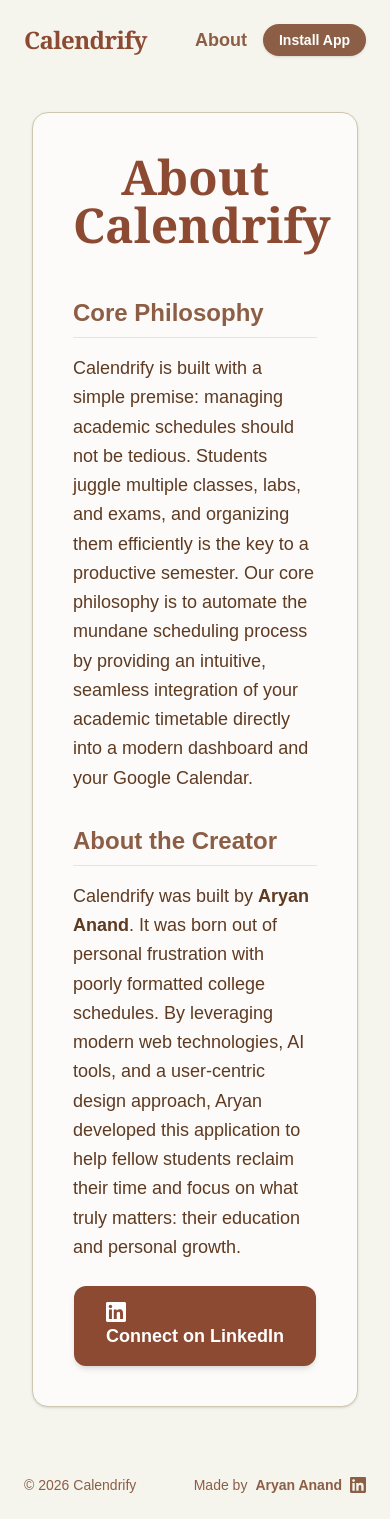
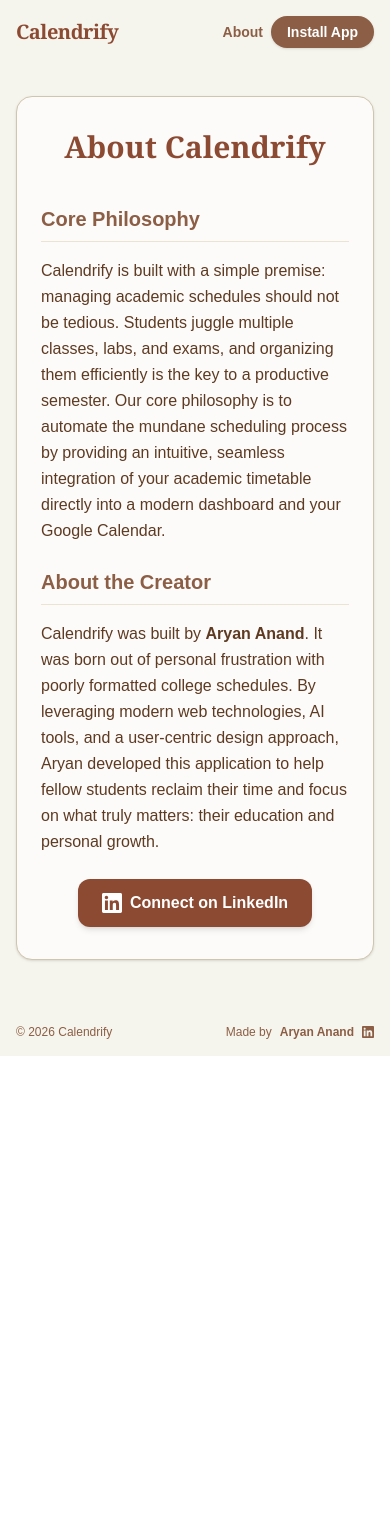
Before and after one commit to ar586/Calendrify, a Next.js app in the folder frontend/: page /about in a window 390 px wide. After the commit the page ends 1056 px from the top, so only its background shows below. Built offline with nearby package versions, Linux system fonts and the light colour scheme.

Commit message:
feat: make all pages fully responsive for mobile/tablet/desktop

```diff
--- a/frontend/src/app/about/page.tsx
+++ b/frontend/src/app/about/page.tsx
@@ -1,29 +1,28 @@
 import Link from 'next/link';
-import Image from 'next/image';
 import InstallPWAButton from '../../components/InstallPWAButton';
 
 export default function AboutPage() {
     return (
-        <main className="relative flex min-h-screen flex-col items-center justify-center p-8 bg-[#F6F5ED] text-[#5E3A21]">
+        <main className="relative flex min-h-screen flex-col items-center justify-center p-4 sm:p-8 bg-[#F6F5ED] text-[#5E3A21]">
             {/* Header */}
-            <div className="absolute top-0 left-0 w-full p-6 md:px-8 flex justify-between items-center z-50">
-                <div className="text-2xl font-bold font-serif text-[#8C4A32] tracking-tight">
+            <div className="absolute top-0 left-0 w-full px-4 py-4 sm:p-6 md:px-8 flex justify-between items-center z-50">
+                <div className="text-xl sm:text-2xl font-bold font-serif text-[#8C4A32] tracking-tight">
                     <a href="/">Calendrify</a>
                 </div>
-                <div className="flex items-center gap-4">
-                    <a href="/about" className="font-semibold text-[#8C5E45] hover:text-[#6E3A27] transition-colors text-lg">About</a>
+                <div className="flex items-center gap-2 sm:gap-4">
+                    <a href="/about" className="font-semibold text-[#8C5E45] hover:text-[#6E3A27] transition-colors text-sm sm:text-lg">About</a>
                     <InstallPWAButton />
                 </div>
             </div>
 
-            <div className="max-w-3xl w-full bg-[#FCFBFA] p-10 md:p-12 rounded-2xl shadow-sm border border-[#D0C5AE] flex flex-col gap-8 z-10 my-20">
+            <div className="max-w-3xl w-full bg-[#FCFBFA] px-6 py-8 sm:p-10 md:p-12 rounded-2xl shadow-sm border border-[#D0C5AE] flex flex-col gap-6 sm:gap-8 z-10 my-20 mx-4">
                 <div className="text-center">
-                    <h1 className="text-5xl font-serif font-bold text-[#8C4A32] mb-4">About Calendrify</h1>
+                    <h1 className="text-3xl sm:text-4xl md:text-5xl font-serif font-bold text-[#8C4A32] mb-4">About Calendrify</h1>
                 </div>
 
                 <section>
-                    <h2 className="text-2xl font-bold text-[#8C5E45] mb-4 border-b border-[#EAE4D3] pb-2">Core Philosophy</h2>
-                    <p className="leading-relaxed text-lg text-[#5E3A21]">
+                    <h2 className="text-xl sm:text-2xl font-bold text-[#8C5E45] mb-4 border-b border-[#EAE4D3] pb-2">Core Philosophy</h2>
+                    <p className="leading-relaxed text-base sm:text-lg text-[#5E3A21]">
                         Calendrify is built with a simple premise: managing academic schedules should not be tedious.
                         Students juggle multiple classes, labs, and exams, and organizing them efficiently is the key to
                         a productive semester. Our core philosophy is to automate the mundane scheduling process
@@ -32,8 +31,8 @@ export default function AboutPage() {
                 </section>
 
                 <section>
-                    <h2 className="text-2xl font-bold text-[#8C5E45] mb-4 border-b border-[#EAE4D3] pb-2">About the Creator</h2>
-                    <p className="leading-relaxed text-lg text-[#5E3A21] mb-6">
+                    <h2 className="text-xl sm:text-2xl font-bold text-[#8C5E45] mb-4 border-b border-[#EAE4D3] pb-2">About the Creator</h2>
+                    <p className="leading-relaxed text-base sm:text-lg text-[#5E3A21] mb-6">
                         Calendrify was built by <strong>Aryan Anand</strong>. It was born out of personal frustration with poorly formatted college schedules.
                         By leveraging modern web technologies, AI tools, and a user-centric design approach, Aryan developed this application to help
                         fellow students reclaim their time and focus on what truly matters: their education and personal growth.
@@ -43,7 +42,7 @@ export default function AboutPage() {
                             href="https://www.linkedin.com/in/aryan-anand-4aba06309/"
                             target="_blank"
                             rel="noopener noreferrer"
-                            className="inline-block py-4 px-8 bg-[#8C4A32] text-white rounded-xl shadow-md hover:bg-[#6E3A27] transition-all font-bold text-lg hover:-translate-y-1 flex items-center gap-2"
+                            className="inline-flex items-center gap-2 py-3 px-6 sm:py-4 sm:px-8 bg-[#8C4A32] text-white rounded-xl shadow-md hover:bg-[#6E3A27] transition-all font-bold text-base sm:text-lg hover:-translate-y-1"
                         >
                             <svg className="w-5 h-5" fill="currentColor" viewBox="0 0 24 24" aria-hidden="true">
                                 <path d="M20.447 20.452h-3.554v-5.569c0-1.328-.027-3.037-1.852-3.037-1.853 0-2.136 1.445-2.136 2.939v5.667H9.351V9h3.414v1.561h.046c.477-.9 1.637-1.85 3.37-1.85 3.601 0 4.267 2.37 4.267 5.455v6.286zM5.337 7.433c-1.144 0-2.063-.926-2.063-2.065 0-1.138.92-2.063 2.063-2.063 1.14 0 2.064.925 2.064 2.063 0 1.139-.925 2.065-2.064 2.065zm1.782 13.019H3.555V9h3.564v11.452zM22.225 0H1.771C.792 0 0 .774 0 1.729v20.542C0 23.227.792 24 1.771 24h20.451C23.2 24 24 23.227 24 22.271V1.729C24 .774 23.2 0 22.222 0h.003z" />
@@ -55,12 +54,12 @@ export default function AboutPage() {
             </div>
 
             {/* Footer */}
-            <div className="absolute bottom-0 left-0 w-full p-6 md:px-8 flex justify-between items-center text-sm text-[#8C5E45] z-50">
+            <div className="absolute bottom-0 left-0 w-full px-4 py-4 sm:p-6 md:px-8 flex justify-between items-center text-xs sm:text-sm text-[#8C5E45] z-50">
                 <div className="font-medium">&copy; {new Date().getFullYear()} Calendrify</div>
                 <div className="font-medium flex items-center gap-2">
                     Made by <a href="https://www.linkedin.com/in/aryan-anand-4aba06309/" target="_blank" rel="noopener noreferrer" className="font-bold hover:text-[#8C4A32] flex items-center gap-1">
                         Aryan Anand
-                        <svg className="w-4 h-4 ml-1" fill="currentColor" viewBox="0 0 24 24" aria-hidden="true">
+                        <svg className="w-3 h-3 sm:w-4 sm:h-4 ml-1" fill="currentColor" viewBox="0 0 24 24" aria-hidden="true">
                             <path d="M20.447 20.452h-3.554v-5.569c0-1.328-.027-3.037-1.852-3.037-1.853 0-2.136 1.445-2.136 2.939v5.667H9.351V9h3.414v1.561h.046c.477-.9 1.637-1.85 3.37-1.85 3.601 0 4.267 2.37 4.267 5.455v6.286zM5.337 7.433c-1.144 0-2.063-.926-2.063-2.065 0-1.138.92-2.063 2.063-2.063 1.14 0 2.064.925 2.064 2.063 0 1.139-.925 2.065-2.064 2.065zm1.782 13.019H3.555V9h3.564v11.452zM22.225 0H1.771C.792 0 0 .774 0 1.729v20.542C0 23.227.792 24 1.771 24h20.451C23.2 24 24 23.227 24 22.271V1.729C24 .774 23.2 0 22.222 0h.003z" />
                         </svg>
                     </a>
--- a/frontend/src/app/dashboard/page.tsx
+++ b/frontend/src/app/dashboard/page.tsx
@@ -243,36 +243,36 @@ export default function Dashboard() {
     if (!user) return <div className="flex h-screen items-center justify-center bg-[#F6F5ED]"><div className="w-10 h-10 border-4 border-[#82442A] border-t-transparent rounded-full animate-spin"></div></div>;
 
     return (
-        <main className="min-h-screen bg-[#F6F5ED] pt-28 pb-24 px-4 relative font-sans text-[#3B2516]">
+        <main className="min-h-screen bg-[#F6F5ED] pt-20 sm:pt-28 pb-20 sm:pb-24 px-3 sm:px-4 relative font-sans text-[#3B2516]">
             {/* Header */}
-            <div className="absolute top-0 left-0 w-full p-6 md:px-8 flex justify-between items-center z-50">
-                <div className="text-2xl font-bold font-serif text-[#8C4A32] tracking-tight">
+            <div className="absolute top-0 left-0 w-full px-4 py-3 sm:p-6 md:px-8 flex justify-between items-center z-50">
+                <div className="text-xl sm:text-2xl font-bold font-serif text-[#8C4A32] tracking-tight">
                     <a href="/">Calendrify</a>
                 </div>
-                <div className="flex items-center gap-4">
-                    <button onClick={() => { localStorage.removeItem('calendrify_token'); router.push('/'); }} className="font-semibold text-[#8C5E45] hover:text-[#6E3A27] transition-colors text-lg">Log Out</button>
-                    <a href="/about" className="font-semibold text-[#8C5E45] hover:text-[#6E3A27] transition-colors text-lg">About</a>
+                <div className="flex items-center gap-2 sm:gap-4">
+                    <button onClick={() => { localStorage.removeItem('calendrify_token'); router.push('/'); }} className="font-semibold text-[#8C5E45] hover:text-[#6E3A27] transition-colors text-sm sm:text-lg">Log Out</button>
+                    <a href="/about" className="font-semibold text-[#8C5E45] hover:text-[#6E3A27] transition-colors text-sm sm:text-lg">About</a>
                     <InstallPWAButton />
                 </div>
             </div>
 
-            <div className="max-w-4xl mx-auto bg-[#FBFBFA] p-8 rounded-2xl shadow-sm border border-[#E0D8C3] z-10 relative">
-                <h1 className="text-4xl font-serif font-bold mb-8 text-[#5A2C1A] tracking-tight">Welcome, {user.name || user.email}</h1>
+            <div className="max-w-4xl mx-auto bg-[#FBFBFA] p-4 sm:p-8 rounded-2xl shadow-sm border border-[#E0D8C3] z-10 relative">
+                <h1 className="text-2xl sm:text-4xl font-serif font-bold mb-4 sm:mb-8 text-[#5A2C1A] tracking-tight">Welcome, {user.name || user.email}</h1>
 
-                <div className="bg-[#EAE4D3] border border-[#D0C5AE] p-8 rounded-2xl relative overflow-hidden">
-                    <div className="flex justify-between items-start z-10 relative">
+                <div className="bg-[#EAE4D3] border border-[#D0C5AE] p-4 sm:p-8 rounded-2xl relative overflow-hidden">
+                    <div className="flex justify-between items-start z-10 relative gap-3">
                         <div>
-                            <h2 className="text-2xl font-serif font-bold text-[#5A2C1A] mb-2">Student Profile</h2>
-                            <p className="text-[#6D493B] mb-6">Set up your academic details to see your synced college calendar events.</p>
+                            <h2 className="text-xl sm:text-2xl font-serif font-bold text-[#5A2C1A] mb-1 sm:mb-2">Student Profile</h2>
+                            <p className="text-[#6D493B] mb-3 sm:mb-6 text-sm sm:text-base">Set up your academic details to see your synced college calendar events.</p>
                         </div>
                         <button
                             onClick={() => setIsEditing(true)}
-                            className="px-5 py-2.5 bg-[#8C4A32] text-white font-medium rounded-xl shadow-sm hover:bg-[#6E3A27] transition active:scale-95">
+                            className="flex-shrink-0 px-3 py-2 sm:px-5 sm:py-2.5 bg-[#8C4A32] text-white font-medium rounded-xl shadow-sm hover:bg-[#6E3A27] transition active:scale-95 text-sm sm:text-base">
                             Edit Profile
                         </button>
                     </div>
 
-                    <div className="grid grid-cols-2 md:grid-cols-4 gap-6 z-10 relative">
+                    <div className="grid grid-cols-2 md:grid-cols-4 gap-3 sm:gap-6 z-10 relative">
                         <div className="bg-[#FCFBFA]/60 p-4 rounded-xl">
                             <label className="block text-xs font-semibold text-[#5E3A21] uppercase tracking-wider">Degree</label>
                             <p className="mt-1 text-[#5E3A21] font-medium">{user.profile?.degree || 'Not set'}</p>
@@ -293,17 +293,17 @@ export default function Dashboard() {
                 </div>
 
                 <div className="mt-10 pt-10 border-t border-[#EAE4D3]">
-                    <div className="flex items-center justify-between mb-6">
-                        <h2 className="text-2xl font-serif font-bold text-[#5E3A21]">Event Synchronization</h2>
-                        <div className="flex bg-[#EAE4D3] rounded-xl p-1">
+                    <div className="flex flex-col sm:flex-row sm:items-center justify-between mb-4 sm:mb-6 gap-3">
+                        <h2 className="text-xl sm:text-2xl font-serif font-bold text-[#5E3A21]">Event Synchronization</h2>
+                        <div className="flex bg-[#EAE4D3] rounded-xl p-1 self-start sm:self-auto">
                             <button
                                 onClick={() => setSyncMode('web')}
-                                className={`px-4 py-2 rounded-lg text-sm font-semibold transition ${syncMode === 'web' ? 'bg-[#FCFBFA] shadow text-[#8C4A32]' : 'text-[#8C5E45] hover:text-[#5E3A21]'}`}
-                            > Web Calendar</button>
+                                className={`px-3 sm:px-4 py-2 rounded-lg text-xs sm:text-sm font-semibold transition ${syncMode === 'web' ? 'bg-[#FCFBFA] shadow text-[#8C4A32]' : 'text-[#8C5E45] hover:text-[#5E3A21]'}`}
+                            >Web Calendar</button>
                             <button
                                 onClick={() => setSyncMode('gcal')}
-                                className={`px-4 py-2 rounded-lg text-sm font-semibold transition ${syncMode === 'gcal' ? 'bg-[#FCFBFA] shadow text-[#8C4A32]' : 'text-[#8C5E45] hover:text-[#5E3A21]'}`}
-                            > Google Calendar</button>
+                                className={`px-3 sm:px-4 py-2 rounded-lg text-xs sm:text-sm font-semibold transition ${syncMode === 'gcal' ? 'bg-[#FCFBFA] shadow text-[#8C4A32]' : 'text-[#8C5E45] hover:text-[#5E3A21]'}`}
+                            >Google Calendar</button>
                         </div>
                     </div>
 
@@ -335,7 +335,7 @@ export default function Dashboard() {
                                         <div className="mt-6 text-left w-full bg-[#FCFBFA] p-6 rounded-xl border border-[#D0C5AE] shadow-sm">
                                             <h3 className="font-semibold text-lg mb-4 text-[#5E3A21]">✓ Found exactly {syncPreview.counts.total} events mapping to your precise combination!</h3>
 
-                                            <div className="grid grid-cols-3 gap-4 mb-6">
+                                            <div className="grid grid-cols-3 gap-2 sm:gap-4 mb-6">
                                                 <div className="bg-blue-50 border border-[#D0C5AE] p-4 rounded-xl text-center">
                                                     <p className="text-4xl font-serif font-bold text-[#5E3A21] text-[#8C4A32]">{syncPreview.counts.classes}</p>
                                                     <p className="text-sm font-medium text-[#5E3A21]">Classes</p>
@@ -508,7 +508,7 @@ export default function Dashboard() {
 
                                                 return (
                                                     <div className="flex flex-col gap-3">
-                                                        <div className="grid grid-cols-3 gap-3">
+                                                        <div className="grid grid-cols-1 sm:grid-cols-3 gap-3">
                                                             <button
                                                                 onClick={() => action('CLASS')}
                                                                 disabled={loadingCategory !== null}
@@ -601,7 +601,7 @@ export default function Dashboard() {
             </div>
 
             {/* Footer */}
-            <div className="absolute bottom-0 left-0 w-full p-6 md:px-8 flex justify-between items-center text-sm text-[#8C5E45] z-50">
+            <div className="absolute bottom-0 left-0 w-full px-4 py-3 sm:p-6 md:px-8 flex justify-between items-center text-xs sm:text-sm text-[#8C5E45] z-50">
                 <div className="font-medium">&copy; {new Date().getFullYear()} Calendrify</div>
                 <div className="font-medium flex items-center gap-2">
                     Made by <a href="https://www.linkedin.com/in/aryan-anand-4aba06309/" target="_blank" rel="noopener noreferrer" className="font-bold hover:text-[#8C4A32] flex items-center gap-1">
--- a/frontend/src/app/page.tsx
+++ b/frontend/src/app/page.tsx
@@ -13,24 +13,24 @@ export default function Home() {
   }, [router]);
 
   return (
-    <main className="relative flex min-h-screen flex-col items-center justify-center p-8 bg-[#F6F5ED] text-[#5E3A21]">
+    <main className="relative flex min-h-screen flex-col items-center justify-center p-4 sm:p-8 bg-[#F6F5ED] text-[#5E3A21]">
       {/* Header */}
-      <div className="absolute top-0 left-0 w-full p-6 md:px-8 flex justify-between items-center z-50">
-        <div className="text-2xl font-bold font-serif text-[#8C4A32] tracking-tight">
+      <div className="absolute top-0 left-0 w-full px-4 py-4 sm:p-6 md:px-8 flex justify-between items-center z-50">
+        <div className="text-xl sm:text-2xl font-bold font-serif text-[#8C4A32] tracking-tight">
           <a href="/">Calendrify</a>
         </div>
-        <div className="flex items-center gap-4">
-          <a href="/about" className="font-semibold text-[#8C5E45] hover:text-[#6E3A27] transition-colors text-lg">About</a>
+        <div className="flex items-center gap-2 sm:gap-4">
+          <a href="/about" className="font-semibold text-[#8C5E45] hover:text-[#6E3A27] transition-colors text-sm sm:text-lg">About</a>
           <InstallPWAButton />
         </div>
       </div>
 
-      <div className="z-10 max-w-md w-full flex flex-col items-center gap-8 bg-[#FCFBFA] p-10 rounded-2xl shadow-sm border border-[#D0C5AE] text-center">
+      <div className="z-10 max-w-md w-full flex flex-col items-center gap-6 sm:gap-8 bg-[#FCFBFA] px-6 py-8 sm:p-10 rounded-2xl shadow-sm border border-[#D0C5AE] text-center mx-4">
         <div>
-          <h1 className="text-5xl font-serif font-bold text-[#8C4A32] mb-3">
+          <h1 className="text-4xl sm:text-5xl font-serif font-bold text-[#8C4A32] mb-3">
             Calendrify
           </h1>
-          <p className="text-[#8C5E45] text-lg">
+          <p className="text-[#8C5E45] text-base sm:text-lg">
             Login to setup your profile and generate your academic schedule.
           </p>
         </div>
@@ -39,8 +39,8 @@ export default function Home() {
           const res = await fetch(`${process.env.NEXT_PUBLIC_API_URL}/api/auth/google/url`);
           const data = await res.json();
           if (data.url) window.location.href = data.url;
-        }} className="w-full py-4 text-lg font-bold bg-white text-[#5E3A21] border border-[#D0C5AE] rounded-xl shadow-sm hover:bg-gray-50 transition-all flex justify-center items-center gap-3 mt-4">
-          <svg className="w-6 h-6" viewBox="0 0 24 24">
+        }} className="w-full py-3 sm:py-4 text-base sm:text-lg font-bold bg-white text-[#5E3A21] border border-[#D0C5AE] rounded-xl shadow-sm hover:bg-gray-50 transition-all flex justify-center items-center gap-3 mt-2 sm:mt-4">
+          <svg className="w-5 h-5 sm:w-6 sm:h-6" viewBox="0 0 24 24">
             <path fill="#4285F4" d="M22.56 12.25c0-.78-.07-1.53-.2-2.25H12v4.26h5.92c-.26 1.37-1.04 2.53-2.21 3.31v2.77h3.57c2.08-1.92 3.28-4.74 3.28-8.09z" />
             <path fill="#34A853" d="M12 23c2.97 0 5.46-.98 7.28-2.66l-3.57-2.77c-.98.66-2.23 1.06-3.71 1.06-2.86 0-5.29-1.93-6.16-4.53H2.18v2.84C3.99 20.53 7.7 23 12 23z" />
             <path fill="#FBBC05" d="M5.84 14.09c-.22-.66-.35-1.36-.35-2.09s.13-1.43.35-2.09V7.07H2.18C1.43 8.55 1 10.22 1 12s.43 3.45 1.18 4.93l2.85-2.22.81-.62z" />
@@ -51,12 +51,12 @@ export default function Home() {
       </div>
 
       {/* Footer */}
-      <div className="absolute bottom-0 left-0 w-full p-6 md:px-8 flex justify-between items-center text-sm text-[#8C5E45] z-50">
+      <div className="absolute bottom-0 left-0 w-full px-4 py-4 sm:p-6 md:px-8 flex justify-between items-center text-xs sm:text-sm text-[#8C5E45] z-50">
         <div className="font-medium">&copy; {new Date().getFullYear()} Calendrify</div>
         <div className="font-medium flex items-center gap-2">
           Made by <a href="https://www.linkedin.com/in/aryan-anand-4aba06309/" target="_blank" rel="noopener noreferrer" className="font-bold hover:text-[#8C4A32] flex items-center gap-1">
             Aryan Anand
-            <svg className="w-4 h-4 ml-1" fill="currentColor" viewBox="0 0 24 24" aria-hidden="true">
+            <svg className="w-3 h-3 sm:w-4 sm:h-4 ml-1" fill="currentColor" viewBox="0 0 24 24" aria-hidden="true">
               <path d="M20.447 20.452h-3.554v-5.569c0-1.328-.027-3.037-1.852-3.037-1.853 0-2.136 1.445-2.136 2.939v5.667H9.351V9h3.414v1.561h.046c.477-.9 1.637-1.85 3.37-1.85 3.601 0 4.267 2.37 4.267 5.455v6.286zM5.337 7.433c-1.144 0-2.063-.926-2.063-2.065 0-1.138.92-2.063 2.063-2.063 1.14 0 2.064.925 2.064 2.063 0 1.139-.925 2.065-2.064 2.065zm1.782 13.019H3.555V9h3.564v11.452zM22.225 0H1.771C.792 0 0 .774 0 1.729v20.542C0 23.227.792 24 1.771 24h20.451C23.2 24 24 23.227 24 22.271V1.729C24 .774 23.2 0 22.222 0h.003z" />
             </svg>
           </a>
```
